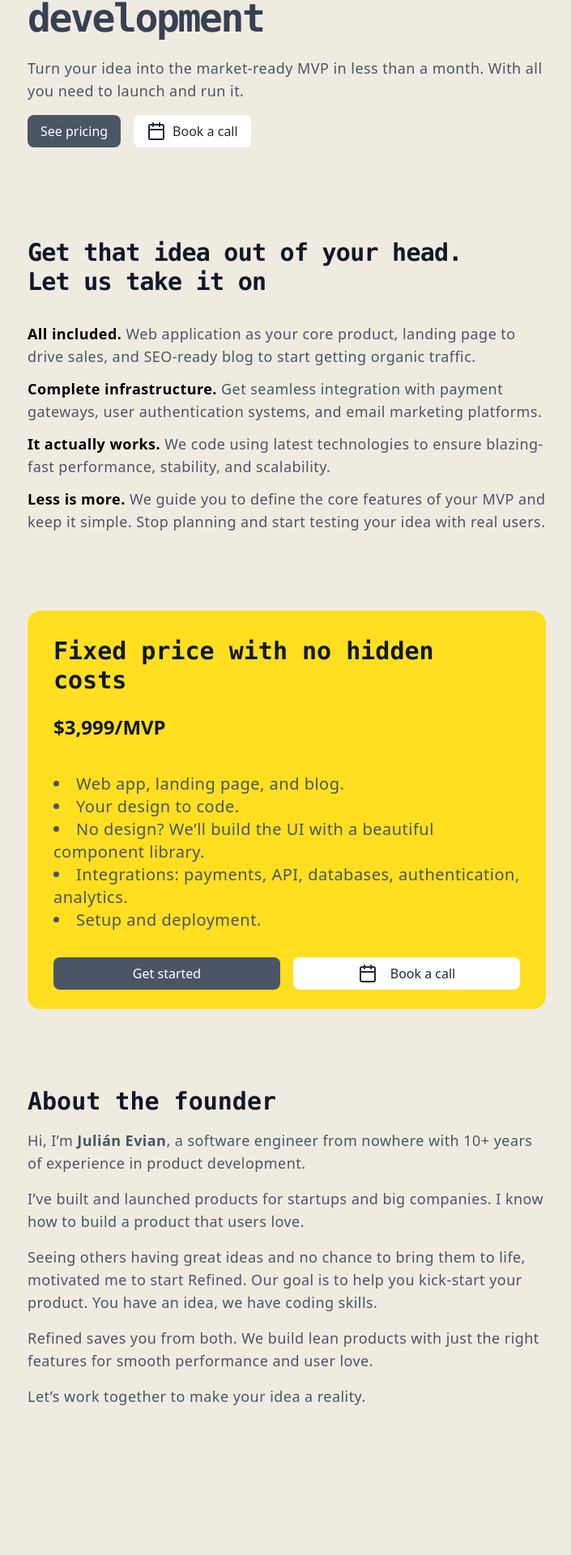
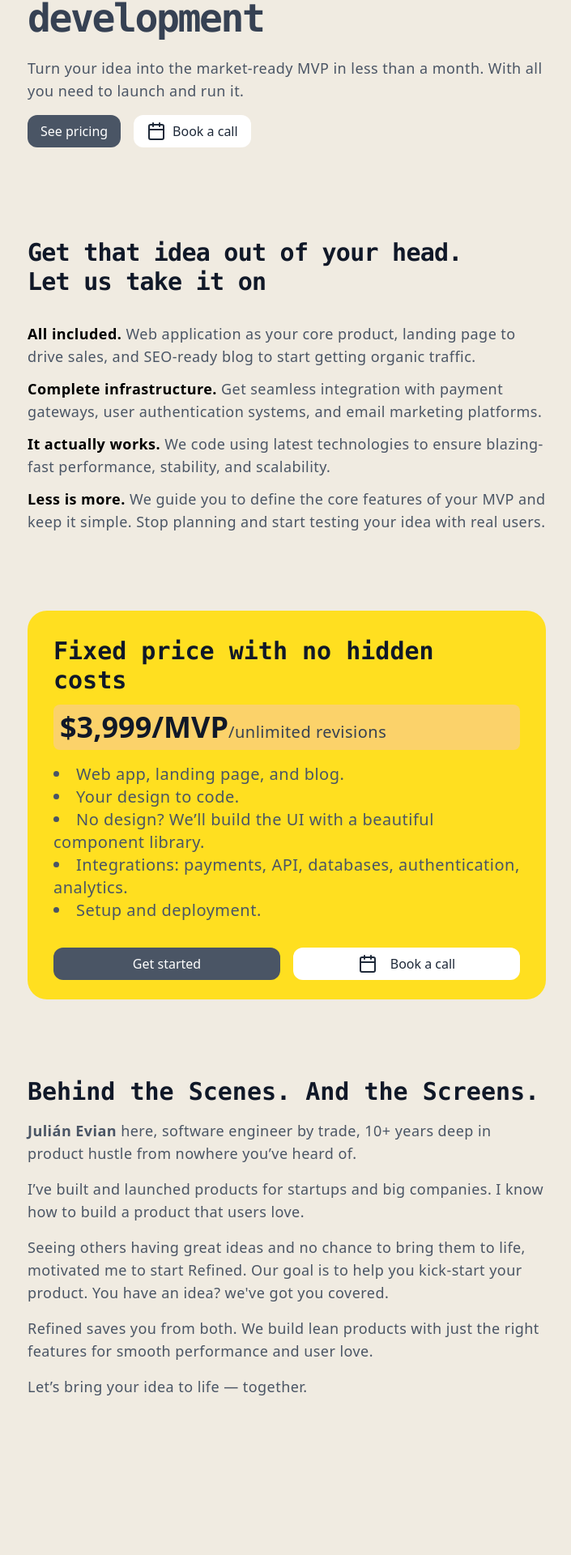
Before and after one commit to Kumaran-2003/kreate_agency, a React (Vite) app in the folder clone/: page / in a window 1280 px wide. Shown: the part 506-2426 px from the top of the page at 81% size, without its empty margins (286-991 px from the left). Built offline with nearby package versions, Linux system fonts and the light colour scheme; a web font is replaced by a local one.

Commit message:
Tweaked all the Copies

```diff
--- a/clone/src/Land.jsx
+++ b/clone/src/Land.jsx
@@ -65,14 +65,14 @@ function Land() {
 
         <div className="buttonset flex gap-4 py-4">
             <button
-            className="button font-medium px-4 py-2 bg-gray-600 text-white rounded-lg cursor-pointer"
+            className="button font-medium px-4 py-2 bg-gray-600 text-white rounded-xl cursor-pointer"
             onClick={() => {
                 document.getElementById('pricingcard')?.scrollIntoView({ behavior: 'smooth' });
             }}>
             See pricing
             </button>
 
-            <button className="buttonsecondary font-medium flex gap-2 px-4 py-2 bg-white text-gray-800 rounded-lg cursor-pointer"><Calendar />Book a call
+            <button className="buttonsecondary font-medium flex gap-2 px-4 py-2 bg-white text-gray-800 rounded-xl cursor-pointer"><Calendar />Book a call
             </button>
         </div>
     </div>
@@ -92,9 +92,9 @@ function Land() {
 
 
 
-    <div id="pricingcard" className='pricingcard bg-yellow-300 rounded-2xl p-8 pb-2'>
-        <h2 className='text-3xl text-left font-semibold font-mono'>Fixed price with no hidden costs</h2>
-        <h2 className='text-2xl text-left font-semibold py-6'>$3,999/MVP</h2>
+    <div id="pricingcard" className='pricingcard bg-yellow-300 rounded-3xl p-8 pb-2'>
+        <h2 className='text-3xl text-left font-semibold font-mono pb-3'>Fixed price with no hidden costs</h2>
+        <h2 className='text-4xl text-left font-semibold bg-[#fbd26a] w-full h-fit rounded-lg py-2 px-2 my-auto'>$3,999/MVP<span className='text-gray-700 font-normal text-xl -tracking-tight'>/unlimited revisions</span></h2>
 
         <div className='text-left text-xl text-gray-600 py-4 flex flex-col gap-4 leading-7 -tracking-tight'>
             <ul className='list-inside list-disc'>
@@ -108,8 +108,8 @@ function Land() {
         </div>
 
         <div className="buttonset flex flex-col gap-4 py-4 sm:flex-row">
-            <button className="bg-gray-600 font-medium px-4 py-2 rounded-lg text-white w-full justify-center min-w-[160px] cursor-pointer">Get started</button>
-            <button className="buttonsecondary bg-white font-medium text-gray-800 px-4 py-2 rounded-lg flex gap-4 w-full justify-center min-w-[160px] cursor-pointer"><Calendar />Book a call</button>
+            <button className="bg-gray-600 font-medium px-4 py-2 rounded-xl text-white w-full justify-center min-w-[160px] cursor-pointer">Get started</button>
+            <button className="buttonsecondary bg-white font-medium text-gray-800 px-4 py-2 rounded-xl flex gap-4 w-full justify-center min-w-[160px] cursor-pointer"><Calendar />Book a call</button>
         </div>
 
     </div>
@@ -118,13 +118,13 @@ function Land() {
 
 
     <div className="aboutfounder py-24">
-        <h2 className='text-3xl text-left font-semibold font-mono'>About the founder</h2>
+        <h2 className='text-3xl text-left font-semibold font-mono'>Behind the Scenes. And the Screens.</h2>
         <div className="foundertextset text-left text-lg leading-7 -tracking-tight text-gray-600 py-4 flex flex-col gap-4">
-            <p>Hi, I’m <span className='font-semibold'>Julián Evian</span>, a software engineer from nowhere with 10+ years of experience in product development.</p>
+            <p><span className='font-semibold'>Julián Evian</span> here, software engineer by trade, 10+ years deep in product hustle from nowhere you’ve heard of.</p>
             <p>I’ve built and launched products for startups and big companies. I know how to build a product that users love.</p>
-            <p>Seeing others having great ideas and no chance to bring them to life, motivated me to start Refined. Our goal is to help you kick-start your product. You have an idea, we have coding skills.</p>
+            <p>Seeing others having great ideas and no chance to bring them to life, motivated me to start Refined. Our goal is to help you kick-start your product. You have an idea? we've got you covered.</p>
             <p>Refined saves you from both. We build lean products with just the right features for smooth performance and user love.</p>
-            <p>Let’s work together to make your idea a reality.</p>
+            <p>Let’s bring your idea to life — together.</p>
         </div>
     </div>
 
@@ -158,7 +158,7 @@ function Land() {
 
 
         <div className='pt-14 pb-2'>
-            <h3>Crafted with care❤️ by<a href='https://www.gnanasambandam.live'  className='font-semibold pb-4'> Kay </a></h3>
+            <h3>Site’s over. But the grind isn’t ⚡powered by<a href='https://www.gnanasambandam.live'  className='font-semibold pb-4'> Kay </a></h3>
         </div>
 
     </div>
```
